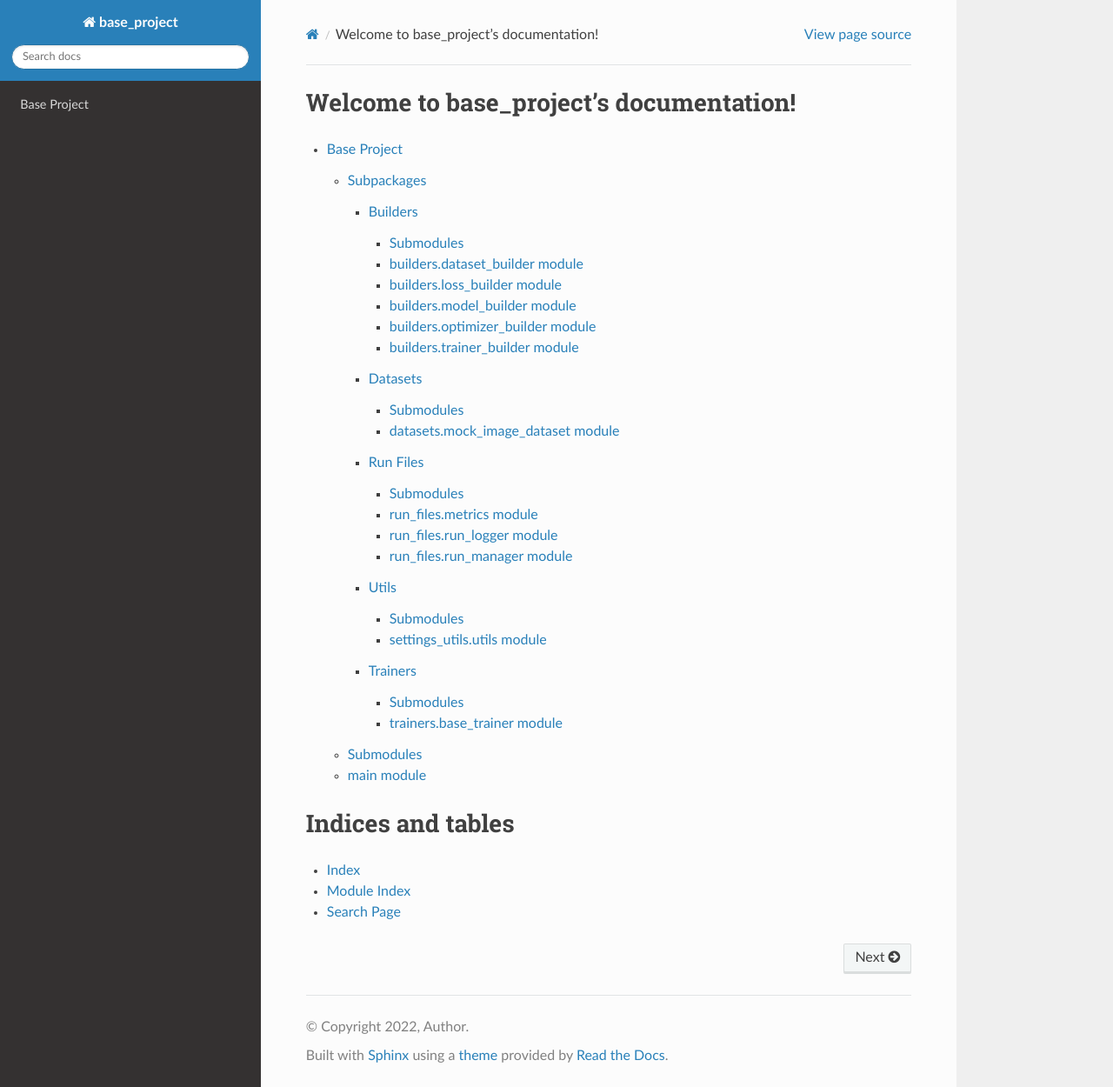
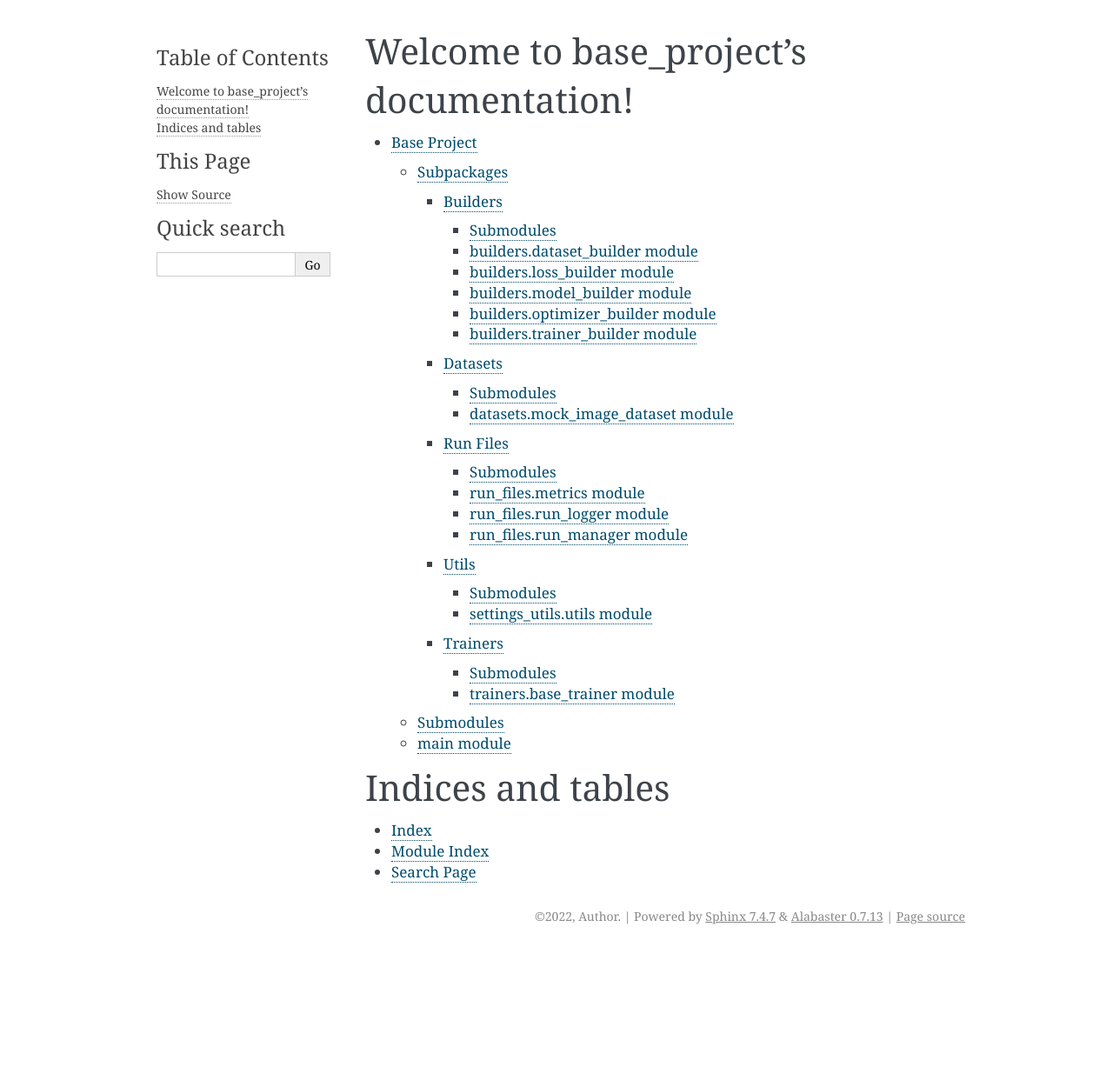
Before and after one commit to tomhend/base_project, a Sphinx documentation site: the page built from docs/index.rst, in a window 1280 px wide and 1250 px high. Shown: the whole window at 87% size. Built offline with Sphinx 7.4.7, drawn with Linux system fonts in a browser that asks for light colours.

Commit message:
hopefully final commit for rtd

```diff
--- a/docs/conf.py
+++ b/docs/conf.py
@@ -14,8 +14,6 @@ import os
 import sys
 sys.path.insert(0, '../..')
 sys.path.insert(0, '..')
-
-import sphinx_rtd_theme
 # -- Project information -----------------------------------------------------
 
 project = 'base_project'
@@ -31,8 +29,7 @@ author = 'Author'
 extensions = [
     'sphinx.ext.autodoc',
     'sphinx.ext.viewcode',
-    'sphinx.ext.todo',
-    'sphinx_rtd_theme'
+    'sphinx.ext.todo'
 ]
 
 # Add any paths that contain templates here, relative to this directory.
@@ -56,7 +53,6 @@ exclude_patterns = ['_build', 'Thumbs.db', '.DS_Store']
 # The theme to use for HTML and HTML Help pages.  See the documentation for
 # a list of builtin themes.
 #
-html_theme = 'sphinx_rtd_theme'
 
 # Add any paths that contain custom static files (such as style sheets) here,
 # relative to this directory. They are copied after the builtin static files,
```
